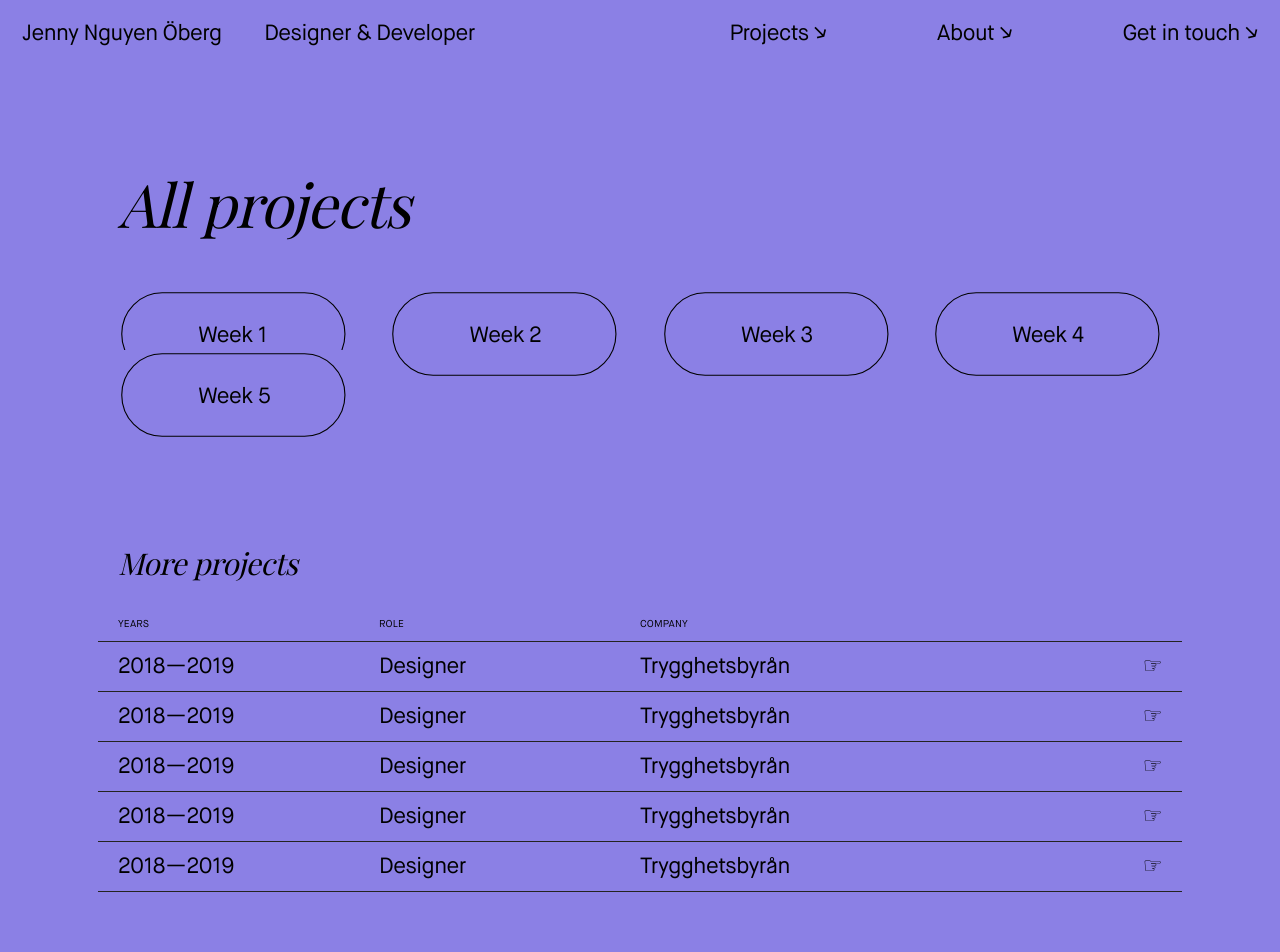
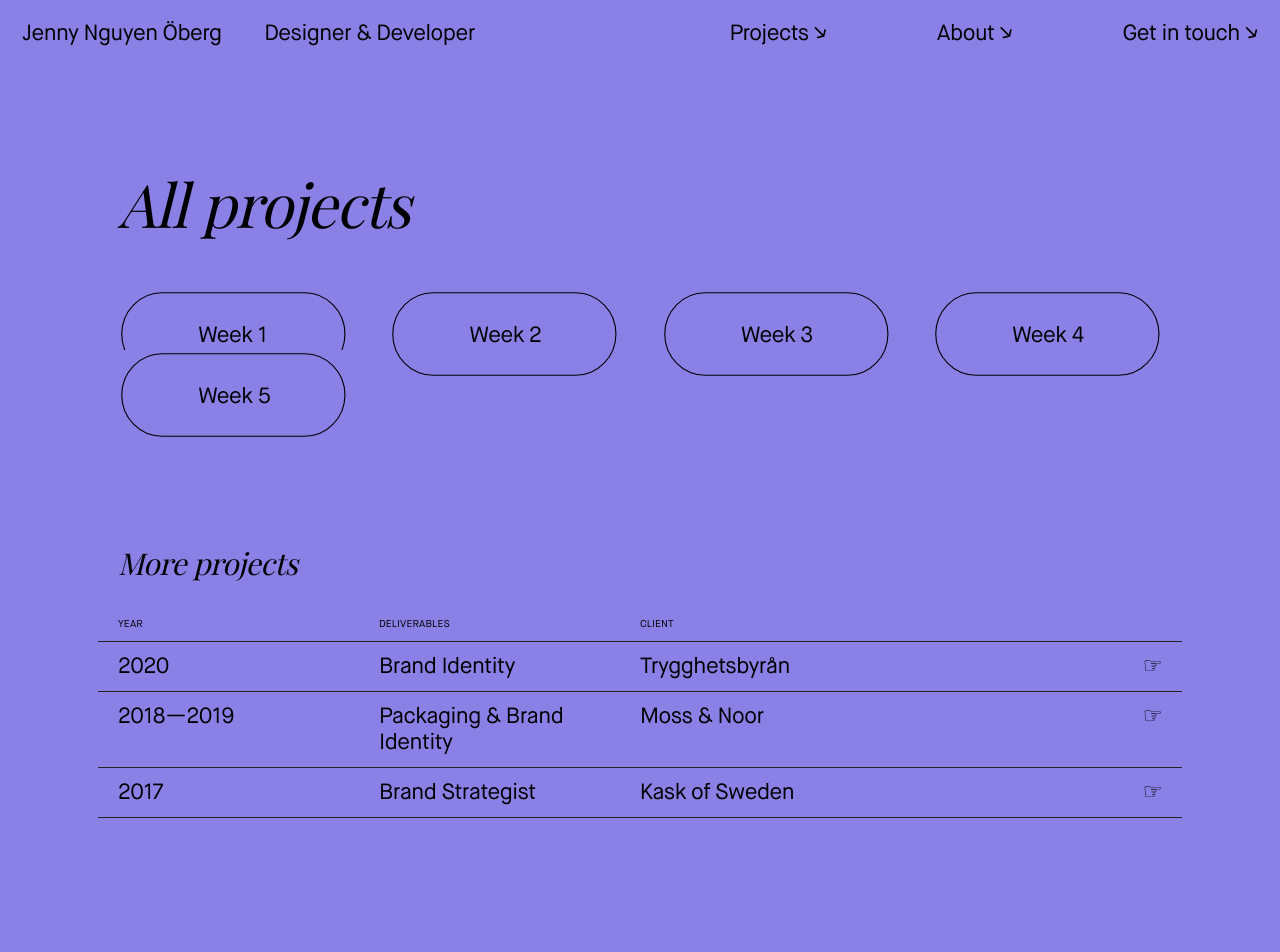
Before and after one commit to jennynguyenoberg/jennynguyenoberg-assignment5-javascript-frameworks, a Next.js app: page /projects in a window 1280 px wide. Shown: the top 952 px of the page. Built offline with nearby package versions, Linux system fonts and the light colour scheme; a web font is replaced by a local one.

Commit message:
revise styling and content

```diff
--- a/app/about/education.js
+++ b/app/about/education.js
@@ -26,13 +26,13 @@ export default function Education() {
       <span className={styles.contentProject}>
         <span className={styles.contentYear}>2008&#8212;2010</span>
         <span className={styles.contentRole}>Graphic Design</span>
-        <span className={styles.contentClient}>Berghs School of Communication</span>
+        <span className={styles.contentClient}>Berghs SoC</span>
         <span className={styles.contentArrow}>&#x261E;</span>
       </span>
       <span className={styles.contentProject}>
         <span className={styles.contentYear}>2007</span>
         <span className={styles.contentRole}>Graphic Design Introduction</span>
-        <span className={styles.contentClient}>Berghs School of Communication</span>
+        <span className={styles.contentClient}>Berghs SoC</span>
         <span className={styles.contentArrow}>&#x261E;</span>
       </span>
     </div>
--- a/app/projects/[id]/proj1.js
+++ b/app/projects/[id]/proj1.js
@@ -20,9 +20,7 @@ export default function Proj1() {
         <span className={styles.contentProject}>
           <span className={styles.contentYear}>2023</span>
           <span className={styles.contentRole}>React.js</span>
-          <span className={styles.contentClient}>
-            <Link href='/projects'>Link &#8600;</Link>
-          </span>
+          <span className={styles.contentNoAvail}>Not available</span>
           <span className={styles.contentSocial}>
             <Link href='https://github.com/jennynguyenoberg/assignment1-javascript-frameworks'>Link &#8600;</Link>
           </span>
--- a/app/projects/[id]/proj2.js
+++ b/app/projects/[id]/proj2.js
@@ -20,9 +20,7 @@ export default function Proj2() {
         <span className={styles.contentProject}>
           <span className={styles.contentYear}>2023</span>
           <span className={styles.contentRole}>Node.js, date-fns</span>
-          <span className={styles.contentClient}>
-            <Link href='/projects'>Link &#8600;</Link>
-          </span>
+          <span className={styles.contentNoAvail}>Not available</span>
           <span className={styles.contentSocial}>
             <Link href='https://github.com/jennynguyenoberg/assignment2-javascript-frameworks'>Link &#8600;</Link>
           </span>
--- a/app/projects/moreProj.js
+++ b/app/projects/moreProj.js
@@ -5,44 +5,30 @@ export default function MoreProjects() {
     <div className={styles.moreProjects}>
       <div className={styles.subTitle}>More projects</div>
       <span className={styles.contentTitle}>
-        <span className={styles.contentDesc}>Years</span>
-        <span className={styles.contentDesc}>Role</span>
-        <span className={styles.contentDesc}>Company</span>
+        <span className={styles.contentDesc}>Year</span>
+        <span className={styles.contentDesc}>Deliverables</span>
+        <span className={styles.contentDesc}>Client</span>
         <span className={styles.contentDesc}></span>
       </span>
       <span className={styles.bar}></span>
       <span className={styles.contentProject}>
-        <span className={styles.contentYear}>2018&#8212;2019</span>
-        <span className={styles.contentRole}>Designer</span>
+        <span className={styles.contentYear}>2020</span>
+        <span className={styles.contentRole}>Brand Identity</span>
         <span className={styles.contentClient}>Trygghetsbyrån</span>
         <span className={styles.contentArrow}>&#x261E;</span>
       </span>
       <span className={styles.bar}></span>
       <span className={styles.contentProject}>
         <span className={styles.contentYear}>2018&#8212;2019</span>
-        <span className={styles.contentRole}>Designer</span>
-        <span className={styles.contentClient}>Trygghetsbyrån</span>
+        <span className={styles.contentRole}>Packaging & Brand Identity</span>
+        <span className={styles.contentClient}>Moss & Noor</span>
         <span className={styles.contentArrow}>&#x261E;</span>
       </span>
       <span className={styles.bar}></span>
       <span className={styles.contentProject}>
-        <span className={styles.contentYear}>2018&#8212;2019</span>
-        <span className={styles.contentRole}>Designer</span>
-        <span className={styles.contentClient}>Trygghetsbyrån</span>
-        <span className={styles.contentArrow}>&#x261E;</span>
-      </span>
-      <span className={styles.bar}></span>
-      <span className={styles.contentProject}>
-        <span className={styles.contentYear}>2018&#8212;2019</span>
-        <span className={styles.contentRole}>Designer</span>
-        <span className={styles.contentClient}>Trygghetsbyrån</span>
-        <span className={styles.contentArrow}>&#x261E;</span>
-      </span>
-      <span className={styles.bar}></span>
-      <span className={styles.contentProject}>
-        <span className={styles.contentYear}>2018&#8212;2019</span>
-        <span className={styles.contentRole}>Designer</span>
-        <span className={styles.contentClient}>Trygghetsbyrån</span>
+        <span className={styles.contentYear}>2017</span>
+        <span className={styles.contentRole}>Brand Strategist</span>
+        <span className={styles.contentClient}>Kask of Sweden</span>
         <span className={styles.contentArrow}>&#x261E;</span>
       </span>
       <span className={styles.bar}></span>
--- a/styles/About.module.css
+++ b/styles/About.module.css
@@ -60,7 +60,8 @@
 .contentRole,
 .contentClient,
 .contentArrow,
-.contentSocial {
+.contentSocial,
+.contentNoAvail {
   flex: 25%;
 }
 
@@ -73,6 +74,7 @@
 .contentClient:hover {
   text-decoration: 1px underline;
   text-underline-offset: 3px;
+  cursor: pointer;
 }
 
 .contentDesc {
--- a/styles/Contact.module.css
+++ b/styles/Contact.module.css
@@ -53,7 +53,7 @@
 }
 
 .label {
-  font-size: 12px;
+  font-size: 10px;
   text-transform: uppercase;
   letter-spacing: .15px;
   flex: 25%;
```
